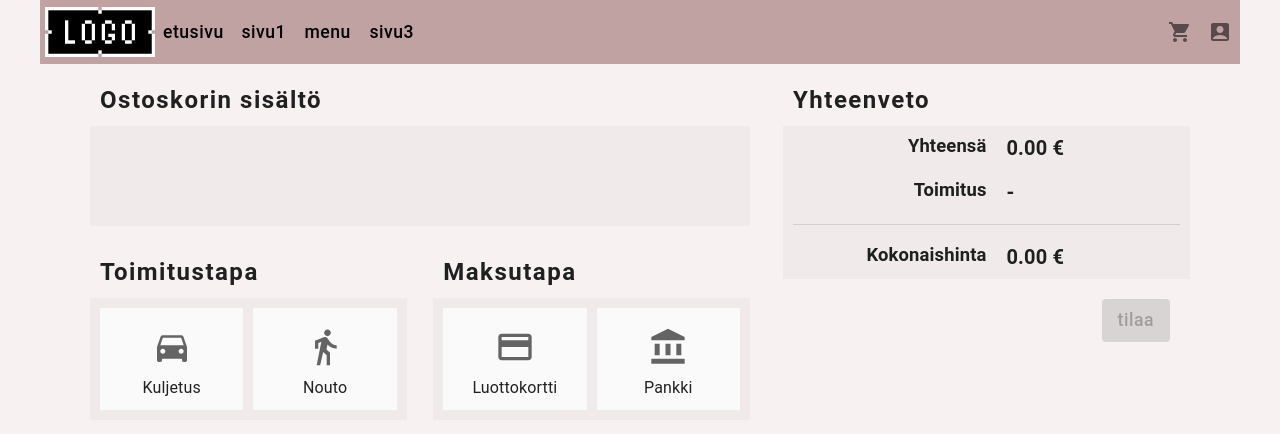
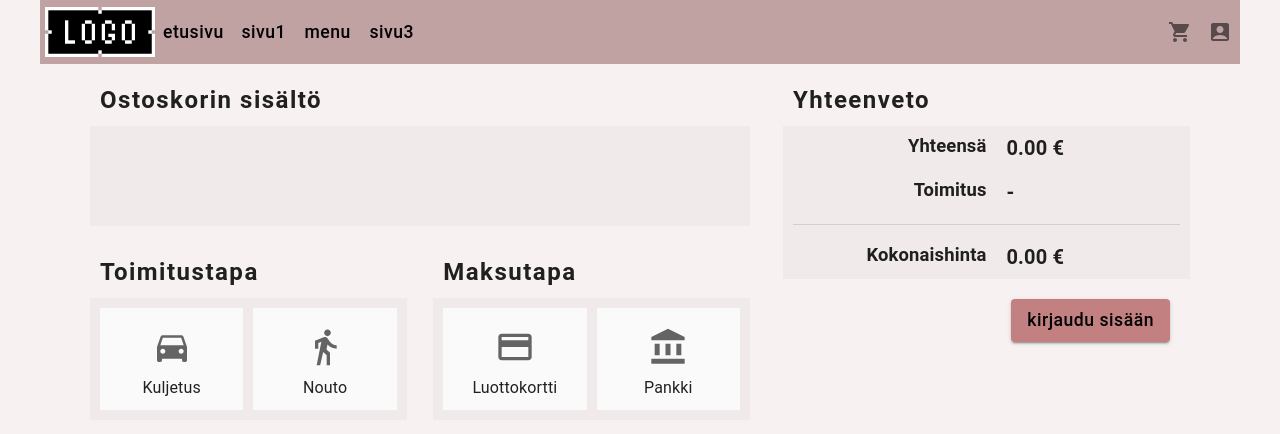
Before and after one commit to stav-i/Ravintolasovellus, a React (Create React App) app: page /shoppingcart in a window 1280 px wide. Shown: the top 434 px of the page. Built offline with nearby package versions, Linux system fonts and the light colour scheme.

Commit message:
cart_button

```diff
--- a/src/App.tsx
+++ b/src/App.tsx
@@ -58,7 +58,7 @@ const App = () => {
             <Route path='/sivu1' element={<Sivu1 />} />
             <Route path='/menu' element={<Menu />} />
             <Route path='/sivu3' element={<Sivu3 />} />
-            <Route path='/shoppingcart' element={<Cart />} />
+            <Route path='/shoppingcart' element={<Cart currentuser={currentuser} />} />
             <Route path='/login' element={<Login currentuser={currentuser} setuser={setuser}/>} />
             <Route path='/profile' element={<Profile currentuser={currentuser}/>} />
             <Route path='/createprofile' element={<CreateProfile />} />
--- a/src/customer_ui/Cart.tsx
+++ b/src/customer_ui/Cart.tsx
@@ -1,11 +1,17 @@
 import { Button, Divider, FormControlLabel, IconButton, Radio, Typography } from '@mui/material';
 import { Stack } from '@mui/system';
-import React, { useEffect, useState } from 'react';
+import React, { FC, useEffect, useState } from 'react';
 import DirectionsWalkIcon from '@mui/icons-material/DirectionsWalk';
 import DirectionsCarIcon from '@mui/icons-material/DirectionsCar';
 import CreditCardIcon from '@mui/icons-material/CreditCard';
 import AccountBalanceIcon from '@mui/icons-material/AccountBalance';
 import DeleteIcon from '@mui/icons-material/Delete';
+import { user } from '../types';
+import { useNavigate } from 'react-router';
+
+type Props={
+  currentuser: user;
+}
 
 interface Meal {
     id: string,
@@ -15,7 +21,8 @@ interface Meal {
     kategoria: string
 }
 
-const Cart = () => {
+const Cart: FC<Props> = ({currentuser}) => {
+    const navigoi = useNavigate();
     const [cart, setCart] = useState<Meal[]>([]);
     const [toimitus, setToimitus] = useState<String>();
     const [maksu, setMaksu] = useState<String>();
@@ -184,8 +191,14 @@ const Cart = () => {
                     </Stack>
                 </Stack>
                 <Stack alignItems='flex-end' margin='20px'>
-                    <Button variant='contained' color='secondary' disabled={!toimitus || !maksu}
+                    <Button variant='contained' color='secondary' disabled={!toimitus || !maksu} style={{
+                        display: currentuser.role == 0 ? 'none' : 'block'
+                    }}
                         onClick={() => console.log(cart)}>Tilaa</Button>
+                    <Button variant='contained' color='secondary' style={{
+                        display: currentuser.role == 1 ? 'none' : 'block'
+                    }}
+                        onClick={() => navigoi(`/login`)}>Kirjaudu sisään</Button>
                 </Stack>
             </Stack>
         </Stack>
```
